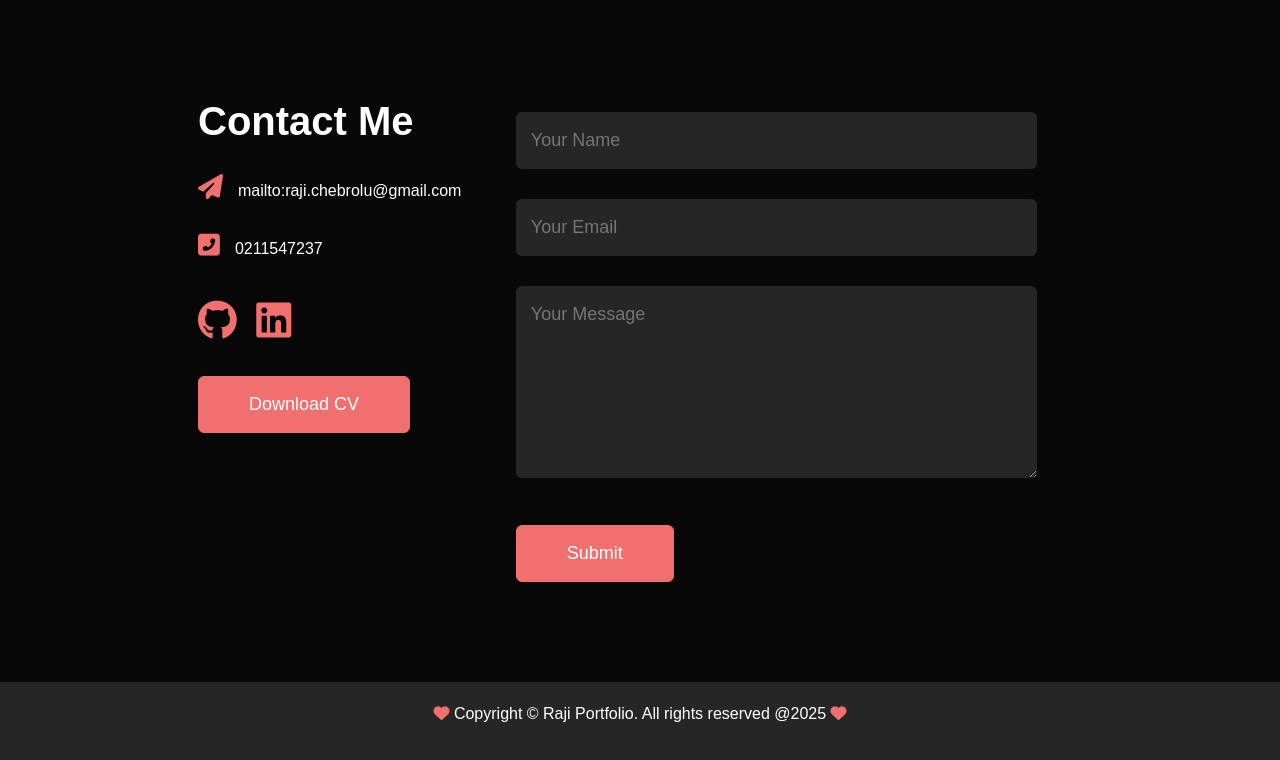
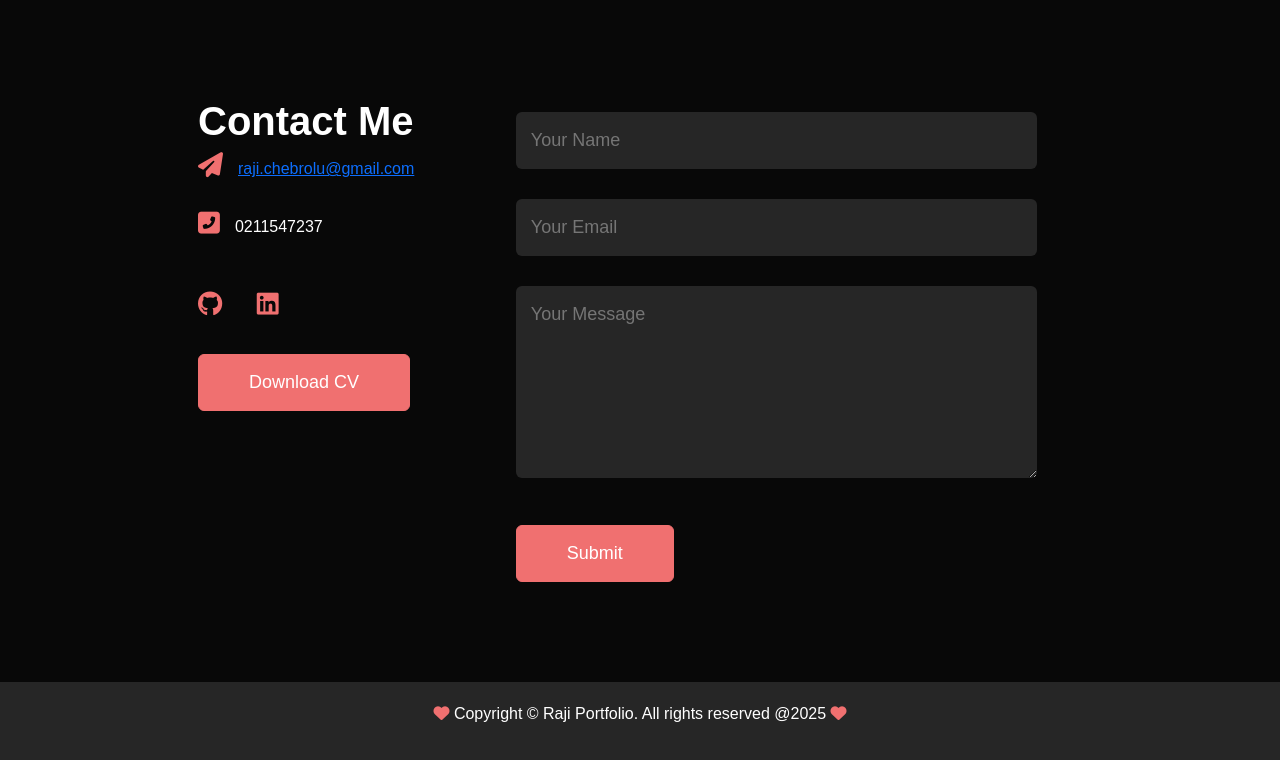
Before and after one commit to RajiChebrolu/myPortfolio, a plain HTML site: page index.html in a window 1280 px wide. Shown: the part 3144-3904 px from the top of the page. Drawn offline with Linux system fonts and the light colour scheme.

Commit message:
Project changed

```diff
--- a/css/styles.css
+++ b/css/styles.css
@@ -310,6 +310,11 @@
   margin-right: 15px;
   font-size: 25px;
 }
+.contact-left a i {
+  color: #f07070;
+  margin-right: 15px;
+  font-size: 25px;
+}
 
 .contact-right {
   flex-basis: 60%;
@@ -543,4 +548,4 @@ body {
   max-width: 800px;
   margin-top: 20px;
   margin: 20px;
-}/*# sourceMappingURL=styles.css.map */
+} /*# sourceMappingURL=styles.css.map */
--- a/index.html
+++ b/index.html
@@ -347,7 +347,7 @@
         <div class="row">
           <div class="contact-left">
             <h1 class="sub-title">Contact Me</h1>
-            <p><i class="fas fa-paper-plane"></i>mailto:raji.chebrolu@gmail.com</p>
+            <a href=mailto:raji.chebrolu@gmail.com><i class="fas fa-paper-plane"></i>raji.chebrolu@gmail.com</a>
             <p><i class="fas fa-phone-square-alt"></i>0211547237</p>
             <div class="social-icons">
               <!--a href="https://facebook.com/"
```
Also changed, not shown: images/project7.png.
